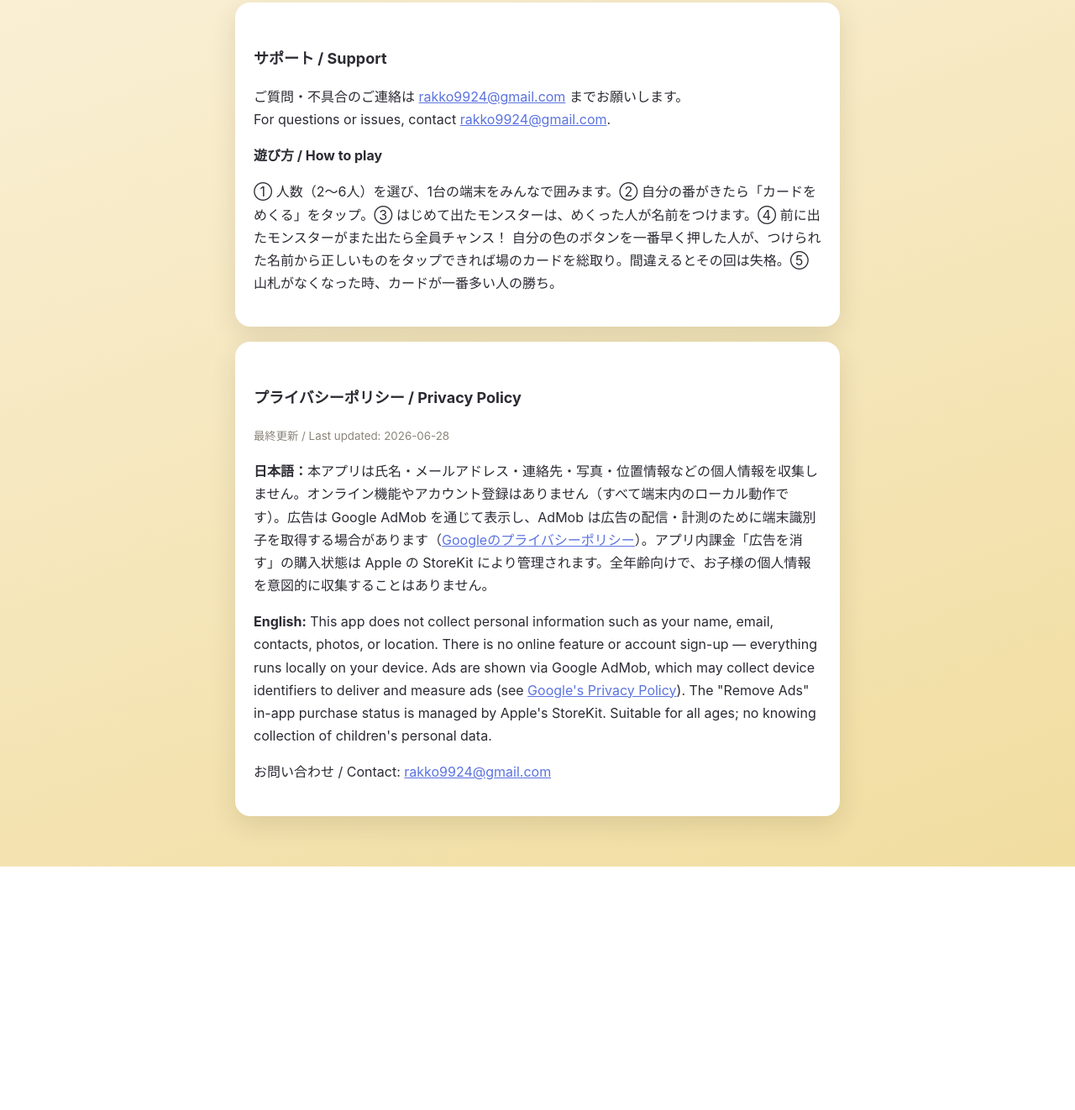
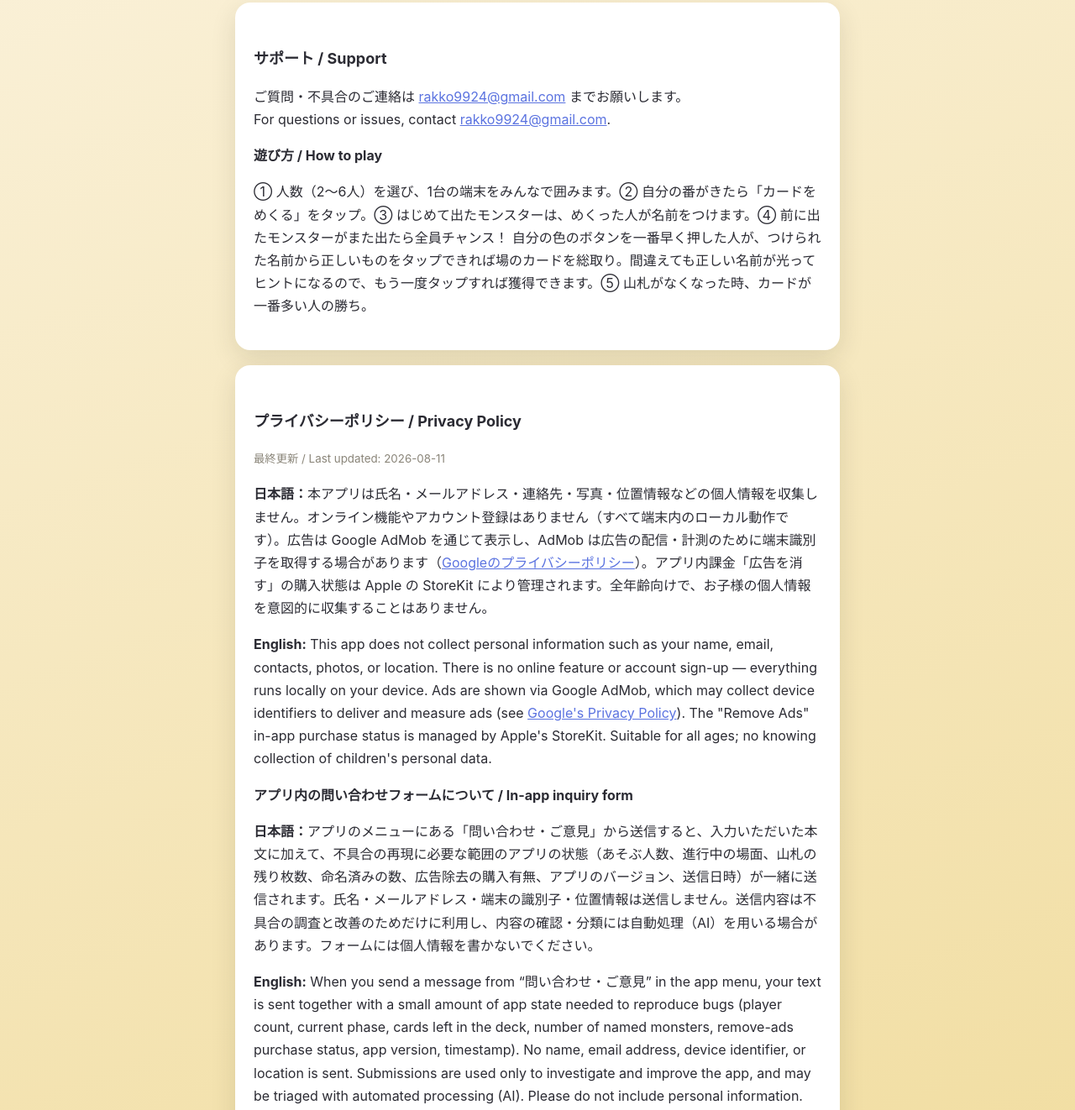
Before and after one commit to rakko9924-tech/rakko9924-tech.github.io, a plain HTML site: page nanda-koitsu/index.html in a window 1280 px wide. Shown: the part 328-1650 px from the top of the page at 84% size. Before the commit the page ends 1360 px from the top, so only its background shows below. Drawn offline with Linux system fonts and the light colour scheme.

Commit message:
なんだこいつは！: 問い合わせフォームの説明をプライバシーポリシーに追記
v1.1でアプリ内の問い合わせフォームを追加したので、送信される
アプリ状態の項目と用途（AIによる自動処理を含む）を明記した。
あわせて遊び方の説明をv1.1のヒント仕様に合わせて更新。

Co-Authored-By: Claude Opus 5 <noreply@anthropic.com>

```diff
--- a/nanda-koitsu/index.html
+++ b/nanda-koitsu/index.html
@@ -21,14 +21,17 @@ h2{font-size:18px;margin-top:30px}h3{font-size:16px}small{color:#8a8579}a{color:
 <p>ご質問・不具合のご連絡は <a href="mailto:rakko9924@gmail.com">rakko9924@gmail.com</a> までお願いします。<br>
 For questions or issues, contact <a href="mailto:rakko9924@gmail.com">rakko9924@gmail.com</a>.</p>
 <h3>遊び方 / How to play</h3>
-<p>① 人数（2〜6人）を選び、1台の端末をみんなで囲みます。② 自分の番がきたら「カードをめくる」をタップ。③ はじめて出たモンスターは、めくった人が名前をつけます。④ 前に出たモンスターがまた出たら全員チャンス！ 自分の色のボタンを一番早く押した人が、つけられた名前から正しいものをタップできれば場のカードを総取り。間違えるとその回は失格。⑤ 山札がなくなった時、カードが一番多い人の勝ち。</p>
+<p>① 人数（2〜6人）を選び、1台の端末をみんなで囲みます。② 自分の番がきたら「カードをめくる」をタップ。③ はじめて出たモンスターは、めくった人が名前をつけます。④ 前に出たモンスターがまた出たら全員チャンス！ 自分の色のボタンを一番早く押した人が、つけられた名前から正しいものをタップできれば場のカードを総取り。間違えても正しい名前が光ってヒントになるので、もう一度タップすれば獲得できます。⑤ 山札がなくなった時、カードが一番多い人の勝ち。</p>
 </div>
 
 <div class="card" id="privacy">
 <h2>プライバシーポリシー / Privacy Policy</h2>
-<small>最終更新 / Last updated: 2026-06-28</small>
+<small>最終更新 / Last updated: 2026-08-11</small>
 <p><b>日本語：</b>本アプリは氏名・メールアドレス・連絡先・写真・位置情報などの個人情報を収集しません。オンライン機能やアカウント登録はありません（すべて端末内のローカル動作です）。広告は Google AdMob を通じて表示し、AdMob は広告の配信・計測のために端末識別子を取得する場合があります（<a href="https://policies.google.com/privacy">Googleのプライバシーポリシー</a>）。アプリ内課金「広告を消す」の購入状態は Apple の StoreKit により管理されます。全年齢向けで、お子様の個人情報を意図的に収集することはありません。</p>
 <p><b>English:</b> This app does not collect personal information such as your name, email, contacts, photos, or location. There is no online feature or account sign-up — everything runs locally on your device. Ads are shown via Google AdMob, which may collect device identifiers to deliver and measure ads (see <a href="https://policies.google.com/privacy">Google's Privacy Policy</a>). The "Remove Ads" in-app purchase status is managed by Apple's StoreKit. Suitable for all ages; no knowing collection of children's personal data.</p>
+<h3>アプリ内の問い合わせフォームについて / In-app inquiry form</h3>
+<p><b>日本語：</b>アプリのメニューにある「問い合わせ・ご意見」から送信すると、入力いただいた本文に加えて、不具合の再現に必要な範囲のアプリの状態（あそぶ人数、進行中の場面、山札の残り枚数、命名済みの数、広告除去の購入有無、アプリのバージョン、送信日時）が一緒に送信されます。氏名・メールアドレス・端末の識別子・位置情報は送信しません。送信内容は不具合の調査と改善のためだけに利用し、内容の確認・分類には自動処理（AI）を用いる場合があります。フォームには個人情報を書かないでください。</p>
+<p><b>English:</b> When you send a message from “問い合わせ・ご意見” in the app menu, your text is sent together with a small amount of app state needed to reproduce bugs (player count, current phase, cards left in the deck, number of named monsters, remove-ads purchase status, app version, timestamp). No name, email address, device identifier, or location is sent. Submissions are used only to investigate and improve the app, and may be triaged with automated processing (AI). Please do not include personal information.</p>
 <p>お問い合わせ / Contact: <a href="mailto:rakko9924@gmail.com">rakko9924@gmail.com</a></p>
 </div>
 </body>
```
